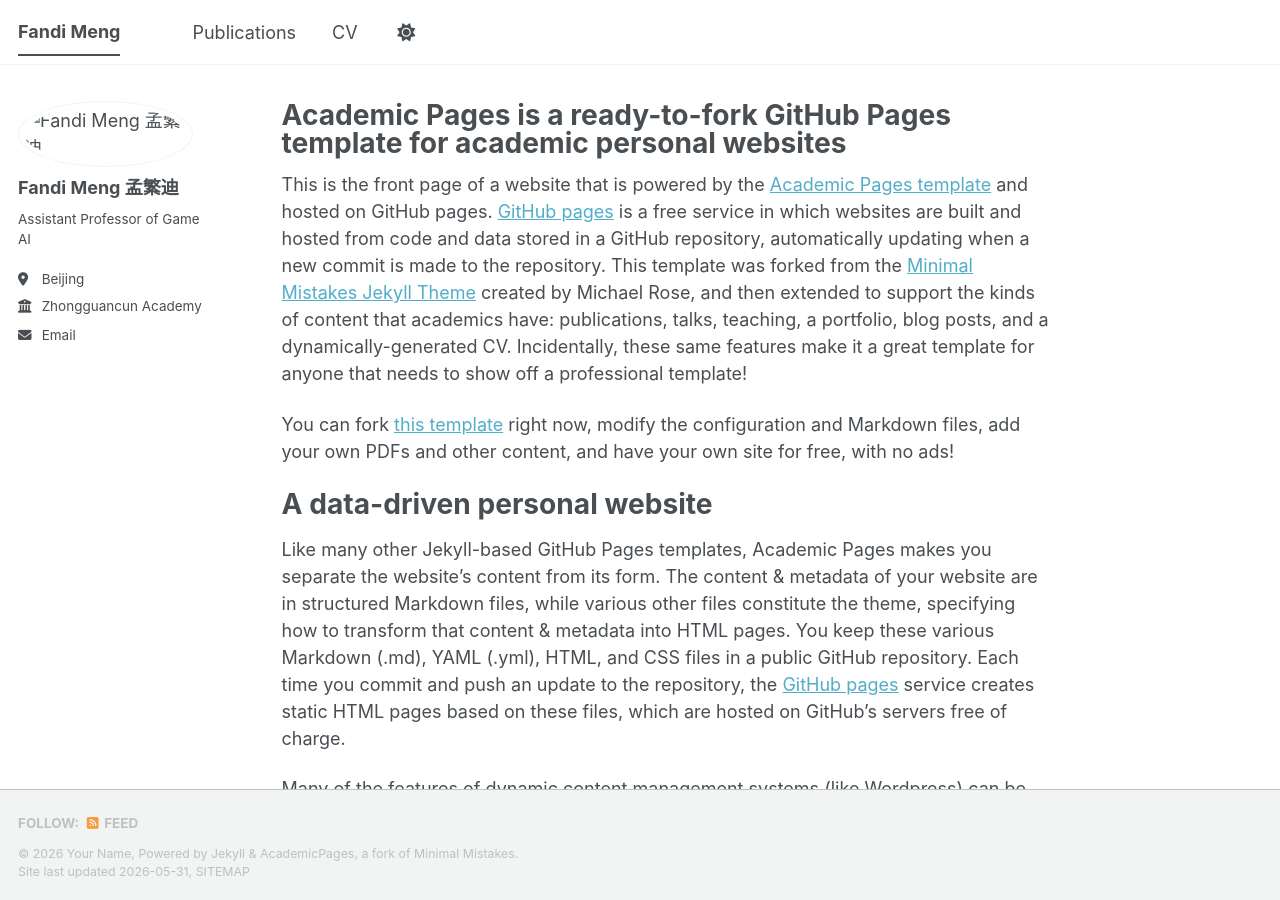
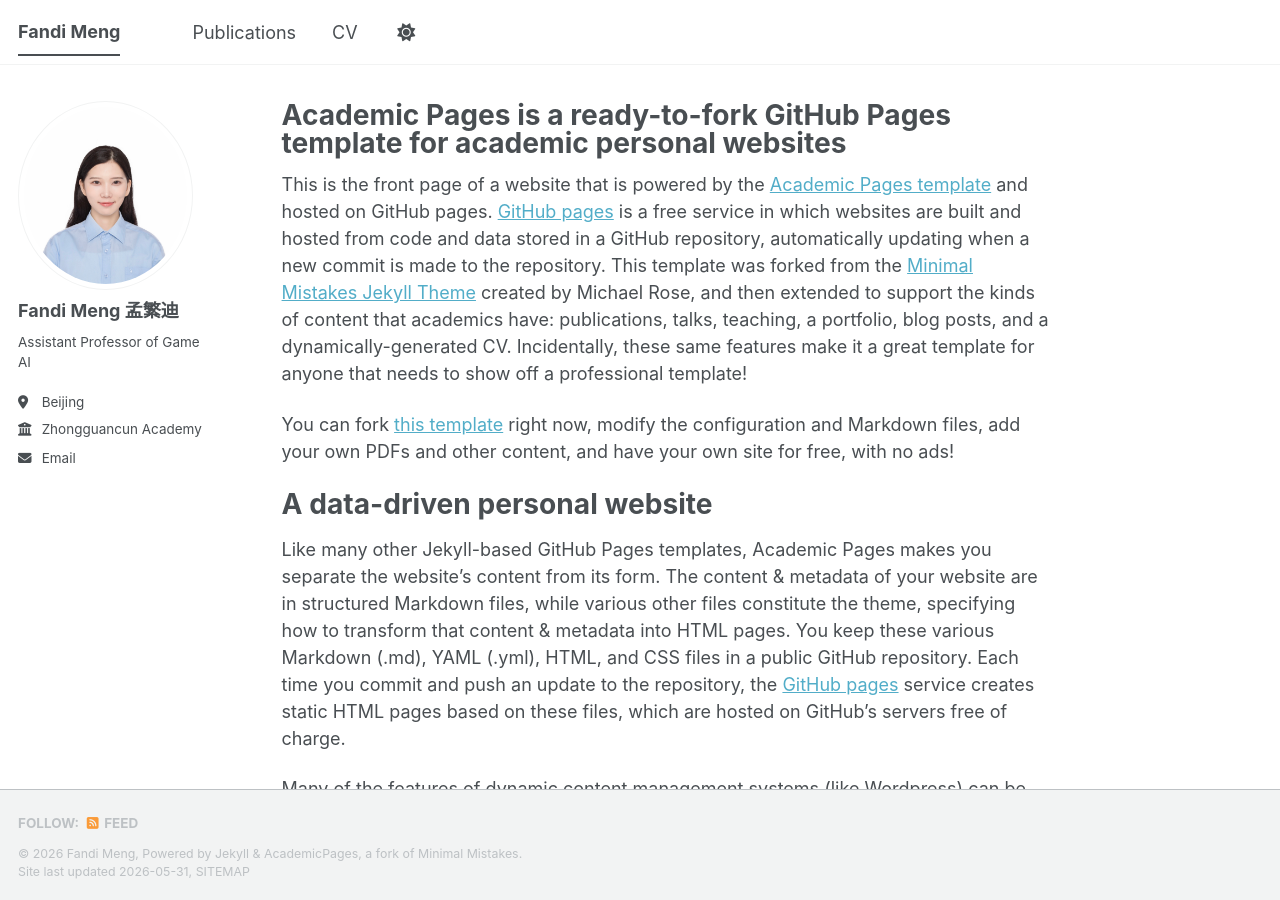
Before and after one commit to fandi-meng-qm/fandi-meng-qm.github.io, a Jekyll site: the page built from _pages/about.md, in a window 1280 px wide and 900 px high. Built offline with Jekyll 4.4.1, drawn with Linux system fonts in a browser that asks for light colours; a script bundle is joined from its source files by our own code; library files that are not in the unit come from our copies.

Commit message:
Update _config.yml

```diff
--- a/_config.yml
+++ b/_config.yml
@@ -11,8 +11,8 @@ locale                   : "en-US"
 site_theme               : "default" # The available themes options are "default", "air", "sunrise", "mint", "dirt" and "contrast"
 title                    : "Fandi Meng"
 title_separator          : "-"
-name                     : &name "Your Name"
-description              : &description "Your Name's academic portfolio"   # Update this with a general description of your site, this is the default if not overridden by a page
+name                     : &name "Fandi Meng"
+description              : &description "Fandi Meng's academic portfolio"   # Update this with a general description of your site, this is the default if not overridden by a page
 url                      : https://fandi-meng-qm.github.io # The base hostname & protocol for your site e.g. "https://[your GitHub username].github.io",
                                                            # or if you already have some other page hosted on Github then use "https://[your GitHub username].github.io/[Your Repo Name]"
 baseurl                  : "" # the subpath of your site, e.g. "/blog"
@@ -23,7 +23,7 @@ repository               : "fandi-meng-qm/fandi-meng-qm.github.io/"
 #               Additional customization can be done by editing /_includes/author-profile.html
 author:
   # Biographic information
-  avatar           : "/images/photo.png"
+  avatar           : "photo.png"
   name             : "Fandi Meng 孟繁迪"
   pronouns         : # example: "she/her"
   bio              : "Assistant Professor of Game AI"
```
